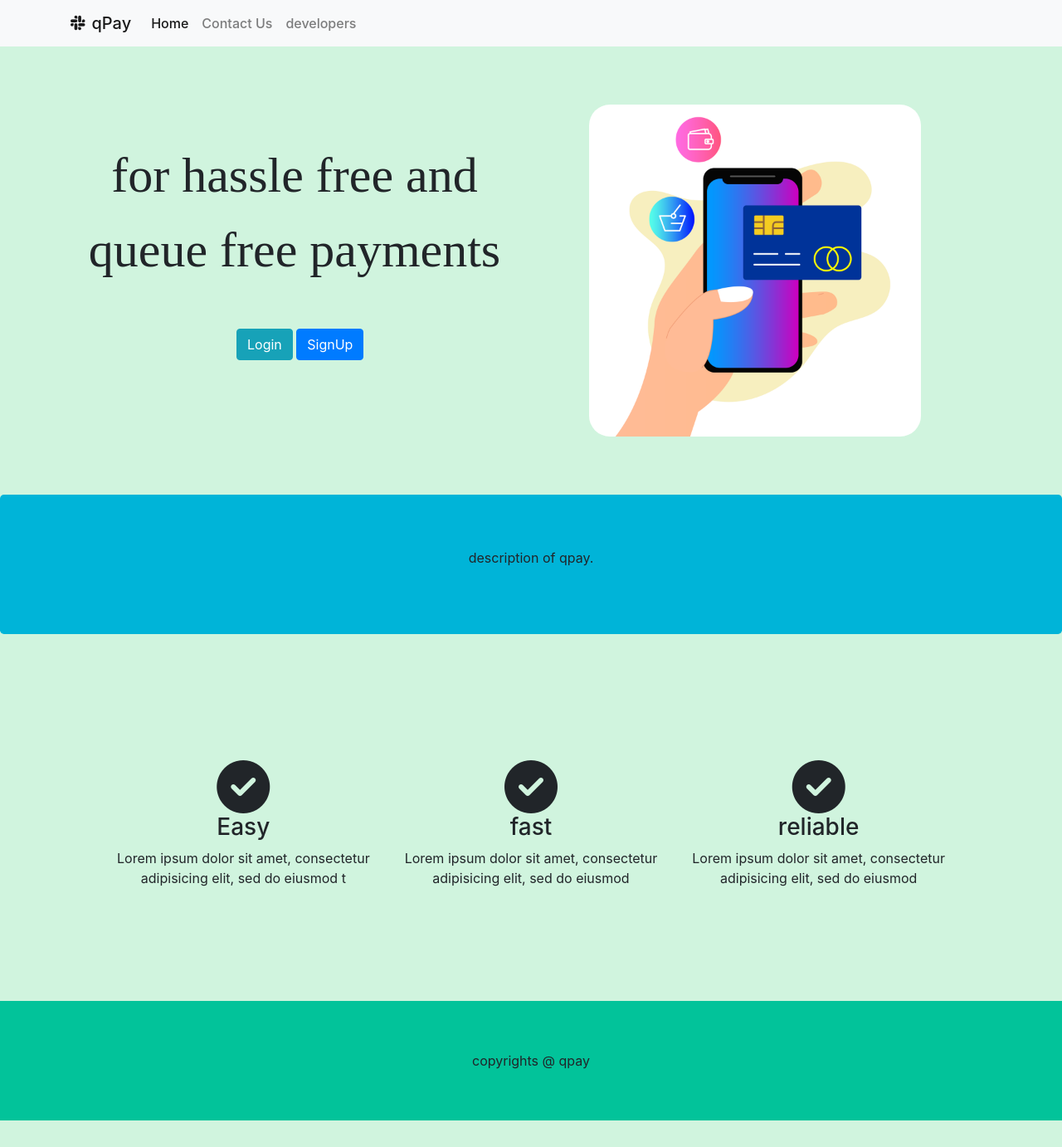
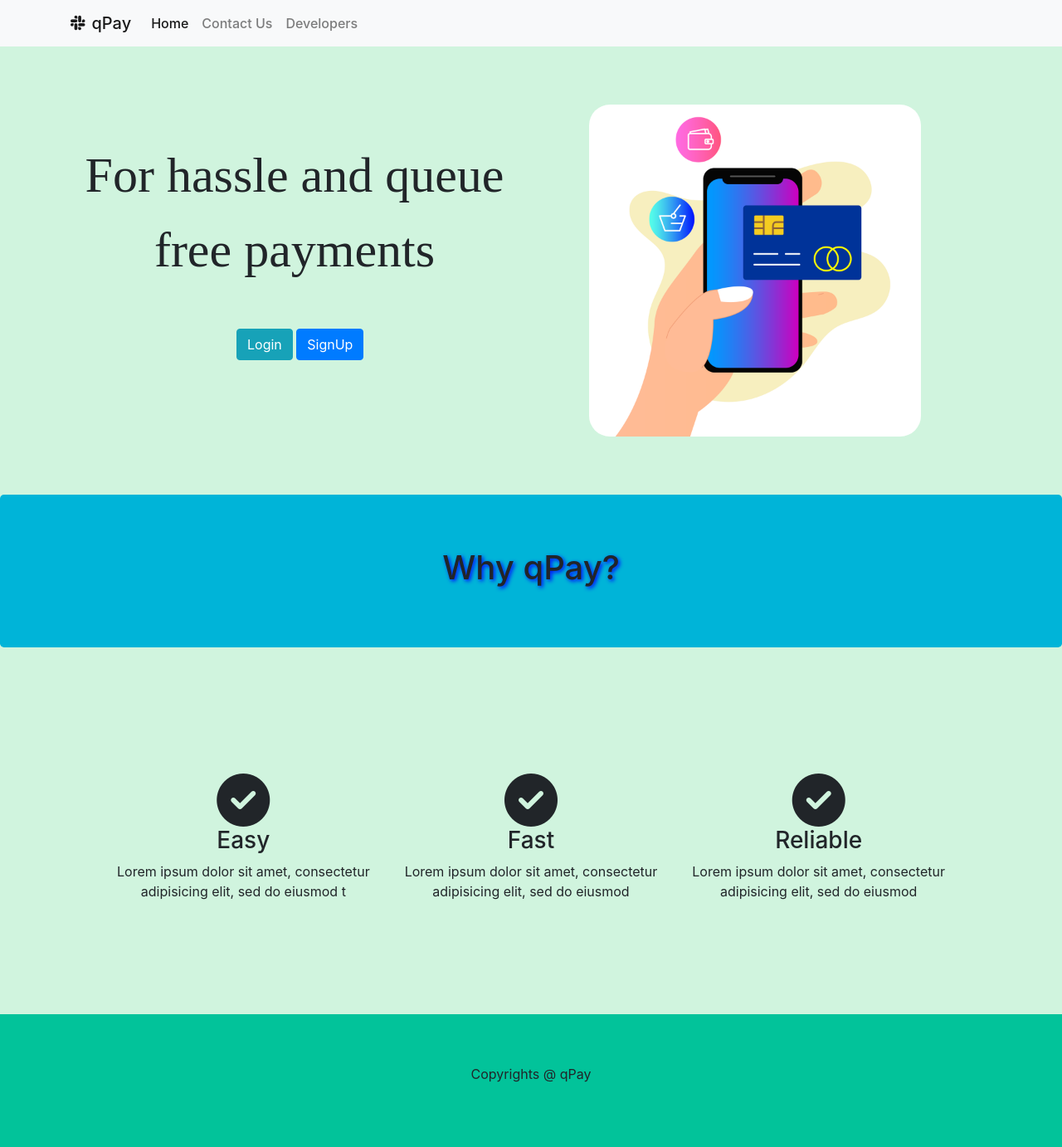
Before and after one commit to a-y-2/qPay, a plain HTML site: page index.html in a window 1280 px wide. Shown: the whole page at 83% size. Before the commit the page ends 1350 px from the top, so only its background shows below. Drawn offline with nearby package versions, Linux system fonts and the light colour scheme; a web font is replaced by a local one.

Commit message:
fixed some minor issue

```diff
--- a/index.html
+++ b/index.html
@@ -27,7 +27,7 @@
             <a class="nav-link" href="#footer">Contact Us</a>
           </li>
           <li class="nav-item">
-            <a class="nav-link" href="developers.html">developers</a>
+            <a class="nav-link" href="developers.html">Developers</a>
           </li>
         </ul>
       </div>
@@ -39,7 +39,7 @@
   <section class="container">
   <div class="row">
       <div id="left" class="col-md-6">
-        <div id="text" class="text-center">for hassle free and queue free payments</div>
+        <div id="text" class="text-center">For hassle and queue free payments</div>
         <div class="button">
           <a href="login.html" class="btn btn-info" role="button">Login</a>
           <a href="signup.html" class="btn btn-primary" role="button">SignUp</a>
@@ -57,7 +57,7 @@
 
   <div class="jumbotron">
 
-    <p>description of qpay.</p>
+    <h1>Why qPay?</h1>
   </div>
 
   <!-- jumbotron ends -->
@@ -74,12 +74,12 @@
         </div>
         <div class="features-box col-lg-4">
           <i class="fas fa-check-circle fa-4x"></i>
-          <h3>fast</h3>
+          <h3>Fast</h3>
           <p>Lorem ipsum dolor sit amet, consectetur adipisicing elit, sed do eiusmod </p>
         </div>
         <div class="features-box col-lg-4">
           <i class="fas fa-check-circle fa-4x"></i>
-          <h3>reliable</h3>
+          <h3>Reliable</h3>
           <p>Lorem ipsum dolor sit amet, consectetur adipisicing elit, sed do eiusmod</p>
         </div>
 
@@ -90,7 +90,7 @@
   </section>
 
   <footer id="footer" class="footer">
-    copyrights @ qpay
+    <p>Copyrights @ qPay</p>
   </footer>
 
 
```
Also changed, not shown: login.html (+2 -2 lines), signup.html (+1 -1 lines).
